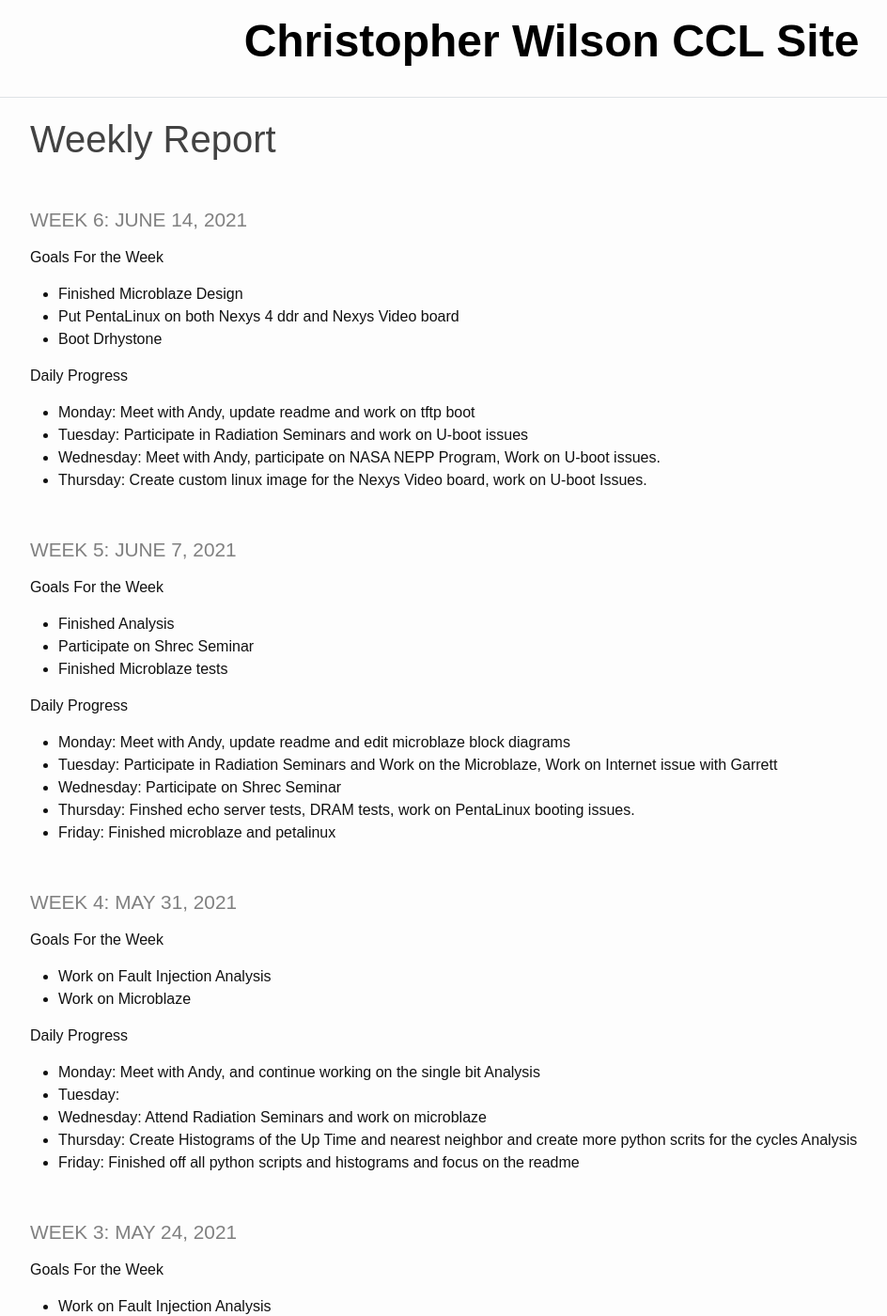
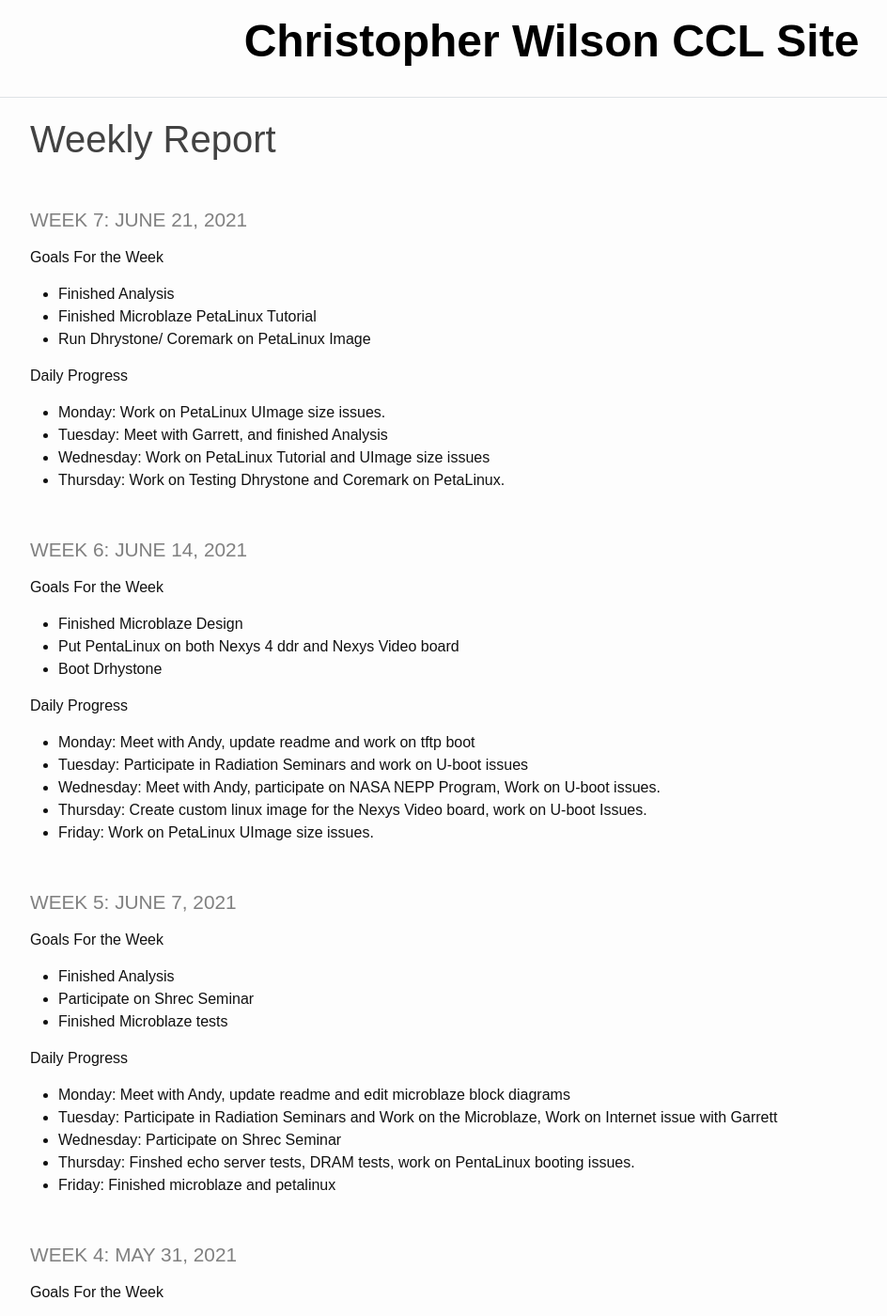
Before and after one commit to chriswils95/chriswils.github.io, a Jekyll site: the page built from _pages/log.md, in a window 1280 px wide and 1400 px high. Shown: the whole window at 94% size, without its empty margins (53-997 px from the left). Built offline with Jekyll 4.4.1, drawn with Linux system fonts in a browser that asks for light colours.

Commit message:
update daily reports

```diff
--- a/_pages/log.md
+++ b/_pages/log.md
@@ -2,6 +2,21 @@
 layout: default
 title: Weekly Report
 ---
+
+### Week 7: June 21, 2021
+
+Goals For the Week
+
+- Finished Analysis
+- Finished Microblaze PetaLinux Tutorial
+- Run Dhrystone/ Coremark on PetaLinux Image
+
+Daily Progress
+
+- **Monday**: Work on PetaLinux UImage size issues.
+- **Tuesday**: Meet with Garrett, and finished Analysis
+- **Wednesday**: Work on PetaLinux Tutorial and UImage size issues
+- **Thursday**: Work on Testing Dhrystone and Coremark on PetaLinux.
 
 ### Week 6: June 14, 2021
 
@@ -19,6 +34,7 @@ Daily Progress
   Work on U-boot issues.
 - **Thursday**: Create custom linux image for the Nexys Video board,
   work on U-boot Issues.
+- **Friday**: Work on PetaLinux UImage size issues.
 
 ### Week 5: June 7, 2021
 
```
